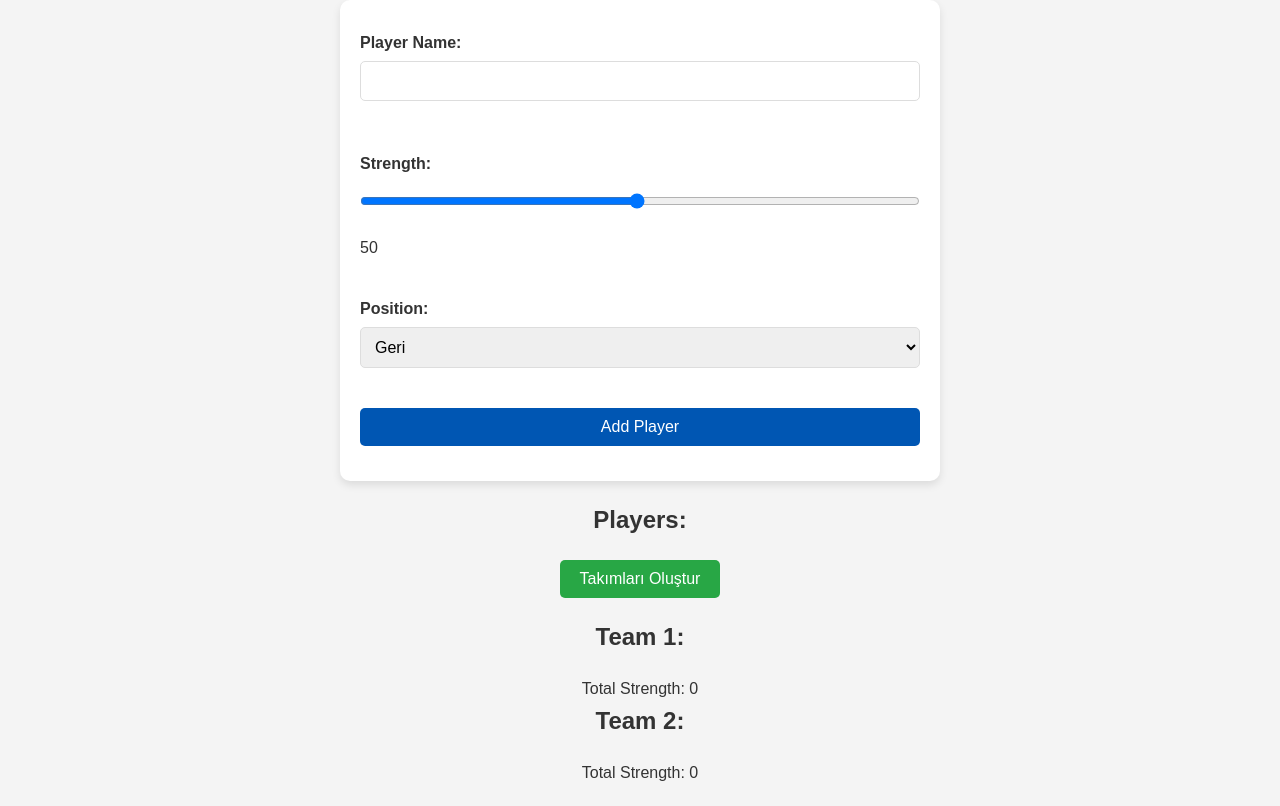
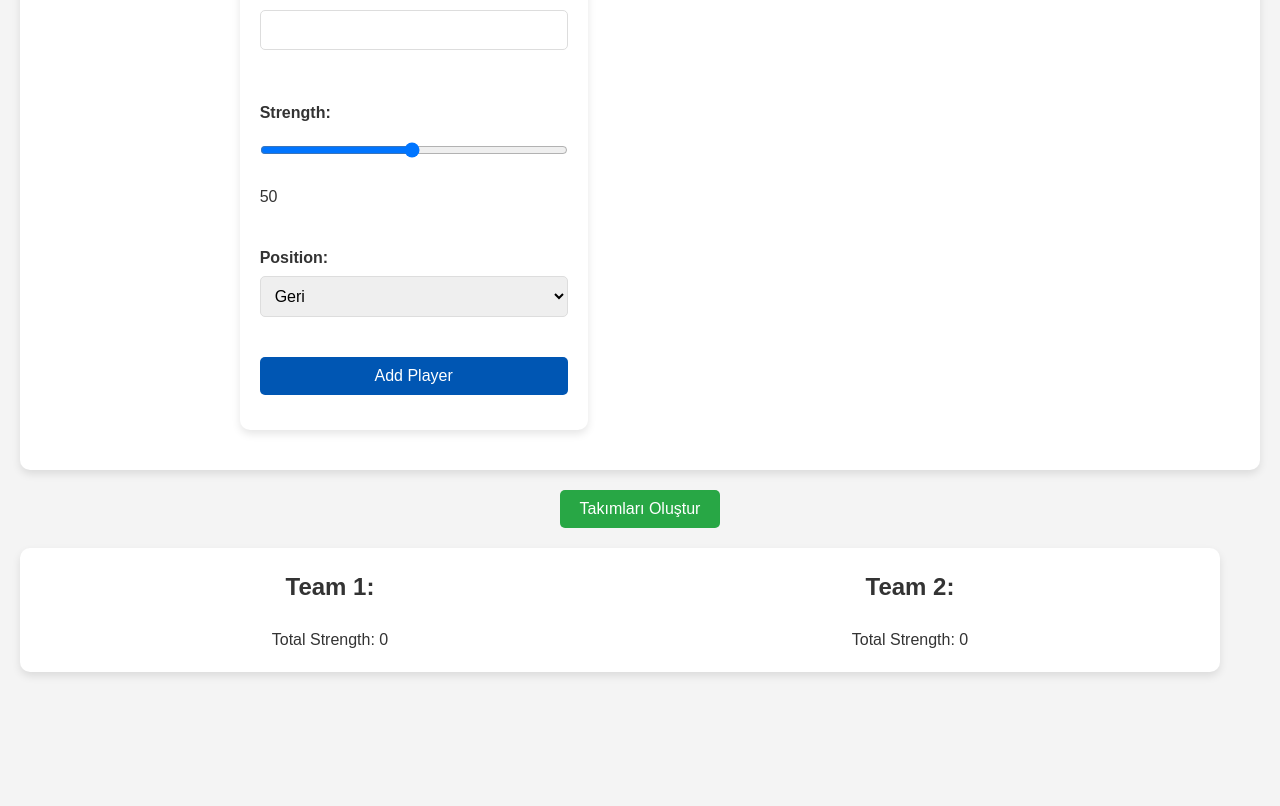
Before and after one commit to erdogankesgin/footballteam.github.io, a plain HTML site: page index.html in a window 1280 px wide. Shown: the part 111-917 px from the top of the page. After the commit the page ends 803 px from the top, so only its background shows below. Drawn offline with Linux system fonts and the light colour scheme.

Commit message:
Style Update

```diff
--- a/index.html
+++ b/index.html
@@ -7,7 +7,7 @@
     <link rel="stylesheet" href="style.css">
 </head>
 <body>
-    <h1>Player List</h1>
+    <div class="top">
         <form id="playerForm">
             <label for="playerName">Player Name:</label>
             <input type="text" id="playerName" name="playerName" required>
@@ -25,16 +25,24 @@
             <br>
             <button type="submit">Add Player</button>
         </form>
+        <div>
             <h2>Players:</h2>
             <ul id="playerList"></ul>
+        </div>
+    </div>
     <button id="createTeams">Takımları Oluştur</button>
+    <div class="teams">
+        <div>
             <h2>Team 1:</h2>
             <ul id="team1"></ul>
             <p id="team1Strength">Total Strength: 0</p>
+        </div>
+        <div>
             <h2>Team 2:</h2>
             <ul id="team2"></ul>
             <p id="team2Strength">Total Strength: 0</p>
-
+        </div>
+    </div>
     <script>
         const players = JSON.parse(localStorage.getItem('players')) || [];
 
--- a/style.css
+++ b/style.css
@@ -18,12 +18,59 @@ h1 {
     color: #0056b3;
 }
 
+.main-container {
+    display: flex;
+    flex-direction: column;
+    align-items: center;
+}
+
+.form-container {
+    display: flex;
+    justify-content: space-between;
+    width: 100%;
+    max-width: 1200px;
+    margin-bottom: 40px;
+}
+
+.top{
+display: flex;
+justify-content: space-around;
+padding: 40px;
+background-color: #fff;
+border-radius: 10px;
+box-shadow: 0 4px 8px rgba(0, 0, 0, 0.1);
+}
+
+.teams {
+    display: flex;
+    justify-content: space-around;
+    width: 100%;
+    max-width: 1200px;
+    flex-wrap: wrap;
+    padding: 20px;
+    background-color: #fff;
+    border-radius: 10px;
+    box-shadow: 0 4px 8px rgba(0.1, 0.1, 0.1, 0.1);
+}
+
 form {
     display: flex;
+    justify-content: flex-start;
     flex-direction: column;
-    width: 80%;
+    width: 30%;
     max-width: 600px;
-    margin: 20px auto;
+    padding: 20px;
+    background-color: #fff;
+    border-radius: 10px;
+    box-shadow: 0 4px 8px rgba(0.1, 0.1, 0.1, 0.1);
+}
+
+.player-list {
+    display: flex;
+    justify-content: flex-end;
+    flex-direction: column;
+    width: 30%;
+    max-width: 600px;
     padding: 20px;
     background-color: #fff;
     border-radius: 10px;
@@ -62,7 +109,8 @@ form button:hover {
 .container {
     display: flex;
     justify-content: space-between;
-    margin-top: 40px;
+    width: 100%;
+    max-width: 1200px;
 }
 
 .team {
```
Lines whose indentation alone changed are shown as unchanged.
